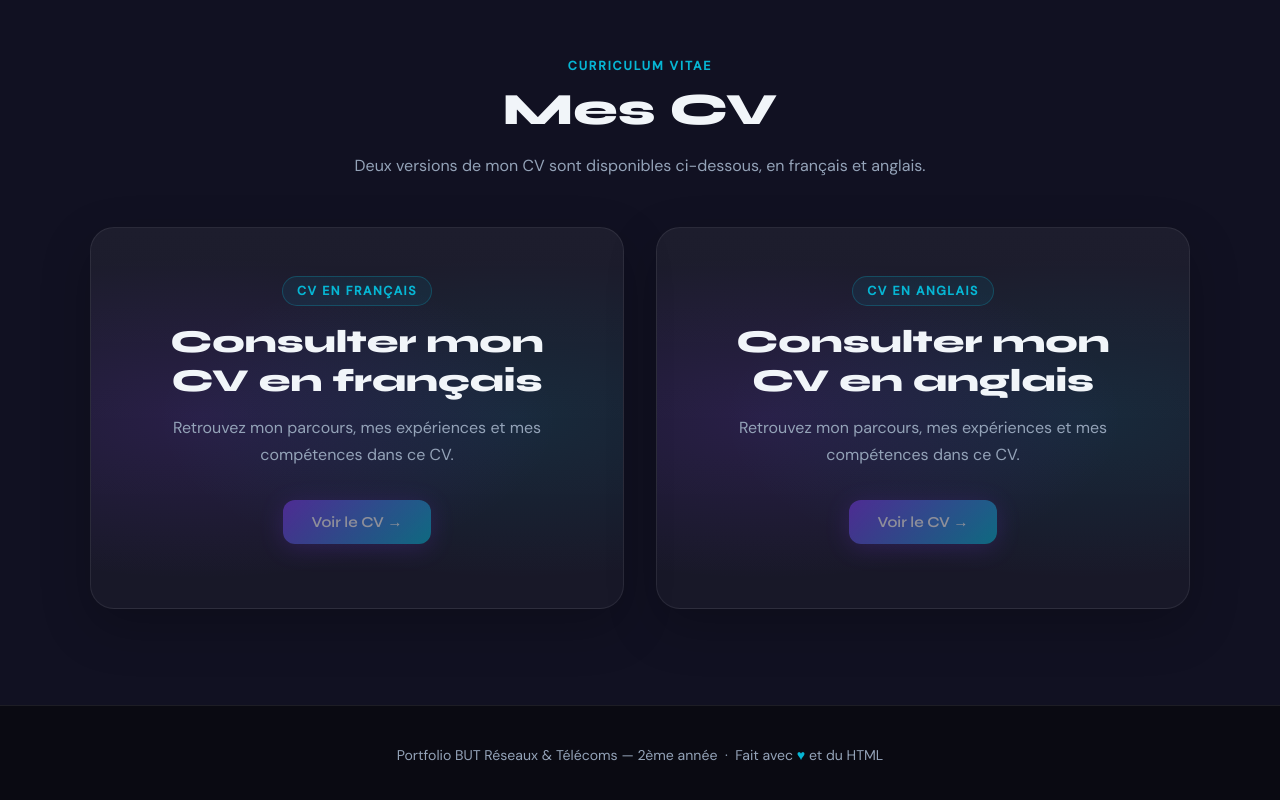
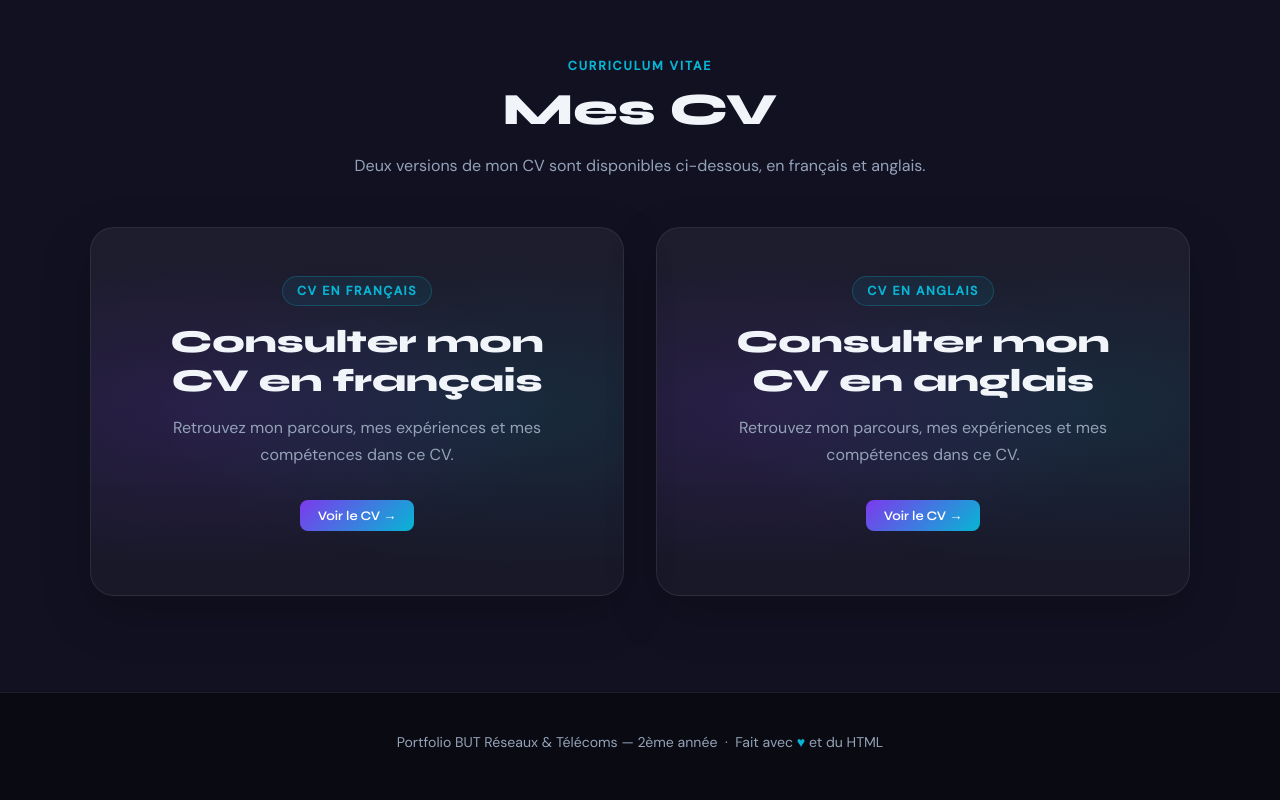
Before and after one commit to NathanMouil/Portfolio, a plain HTML site: page index.html in a window 1280 px wide. Shown: the part 4861-5661 px from the top of the page. Drawn offline with Linux system fonts and the light colour scheme.

Commit message:
Update index.html

```diff
--- a/index.html
+++ b/index.html
@@ -1463,7 +1463,7 @@
             </p>
 
             <div class="cv-input-row">
-              <a id="cv-btn-1" href="https://github.com/NathanMouil/Portfolio/blob/main/2%C3%A8me%20ann%C3%A9e/CV%20Nathan%20MOUILLE.png" class="btn btn-primary" style="pointer-events:none;opacity:.5" target="_blank" rel="noopener">
+              <a id="cv-btn-1" href="https://github.com/NathanMouil/Portfolio/blob/main/2%C3%A8me%20ann%C3%A9e/CV%20Nathan%20MOUILLE.png" class="btn-sm" target="_blank" rel="noopener noreferrer">
                 Voir le CV →
               </a>
             </div>
@@ -1477,7 +1477,7 @@
             </p>
 
             <div class="cv-input-row">
-              <a id="cv-btn-2" href="https://github.com/NathanMouil/Portfolio/blob/main/2%C3%A8me%20ann%C3%A9e/CV%20Nathan%20MOUILLE.png" class="btn btn-primary" style="pointer-events:none;opacity:.5" target="_blank" rel="noopener">
+              <a id="cv-btn-2" href="https://github.com/NathanMouil/Portfolio/blob/main/2%C3%A8me%20ann%C3%A9e/CV%20Nathan%20MOUILLE.png" class="btn-sm" target="_blank" rel="noopener noreferrer">
                 Voir le CV →
               </a>
             </div>
```
